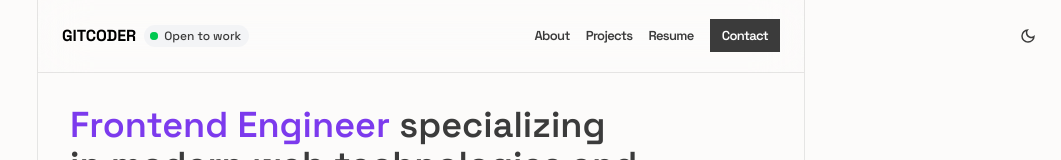
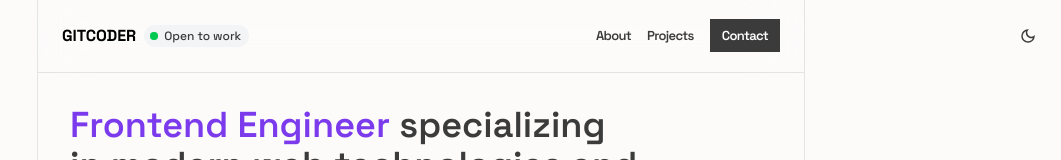
Before and after one commit to letyassine/gitcoder.me, a Next.js app: page / in a window 1280 px wide. Shown: the top 160 px of the page, without its empty margins (219-1280 px from the left). Built offline with nearby package versions, Linux system fonts and the light colour scheme.

Commit message:
Remove Resume links from header
Removed Resume links from the header component.

```diff
--- a/components/layout/header.tsx
+++ b/components/layout/header.tsx
@@ -99,16 +99,6 @@ const Header = () => {
                   <li>
                     <DisclosureButton
                       as="a"
-                      href="https://drive.proton.me/urls/X729B20N6W#POXwkSTeyRVY"
-                      target="_blank"
-                      className="block p-4 hover:bg-white/20"
-                    >
-                      Resume
-                    </DisclosureButton>
-                  </li>
-                  <li>
-                    <DisclosureButton
-                      as="a"
                       href="/#contact"
                       className="bg-charcoal dark:text-charcoal-black hover:bg-charcoal/90 block w-fit p-4 text-white duration-75 dark:bg-white dark:hover:bg-white/90"
                     >
@@ -148,15 +138,6 @@ const Header = () => {
           </Link>
         </li>
         <li>
-          <Link
-            href="https://drive.proton.me/urls/X729B20N6W#POXwkSTeyRVY"
-            target="_blank"
-            className="hover:underline"
-          >
-            Resume
-          </Link>
-        </li>
-        <li>
           <Button asChild>
             <Link href="/#contact">Contact</Link>
           </Button>
```
